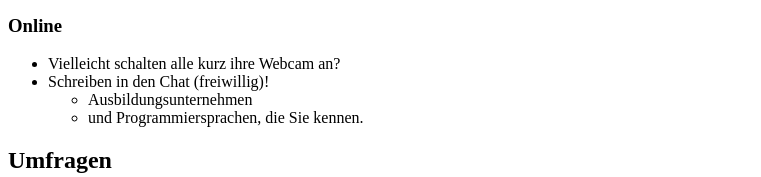
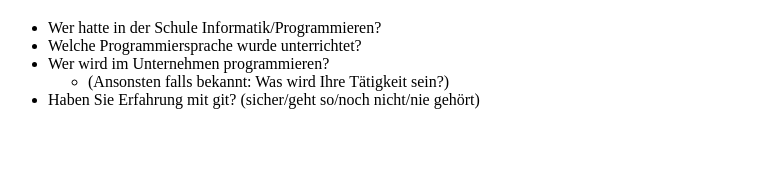
Before and after one commit to behrends/workshops, a Next.js app: page /prog/01-intro/vorstellung in a window 1280 px wide. Shown: the part 627-804 px from the top of the page, without its empty margins (0-761 px from the left). Built offline with nearby package versions, Linux system fonts and the light colour scheme.

Commit message:
Online nicht mehr nötig

```diff
--- a/pages/prog/01-intro/vorstellung.mdx
+++ b/pages/prog/01-intro/vorstellung.mdx
@@ -29,20 +29,11 @@ Folgende Punkte können auf dem Whiteboard oder online skizziert werden (z.B. be
 
 Ablauf der Vorstellungsrunde (auf dem Whiteboard skizzieren):
 
-### Präsenz
-
 Nennen Sie reihum bitte Ihre
 
 - Vor- und Nachnamen
 - Ausbildungsunternehmen
 - und Programmiersprachen, die Sie kennen.
-
-### Online
-
-- Vielleicht schalten alle kurz ihre Webcam an?
-- Schreiben in den Chat (freiwillig)!
-  - Ausbildungsunternehmen
-  - und Programmiersprachen, die Sie kennen.
 
 ## Umfragen
 
```
